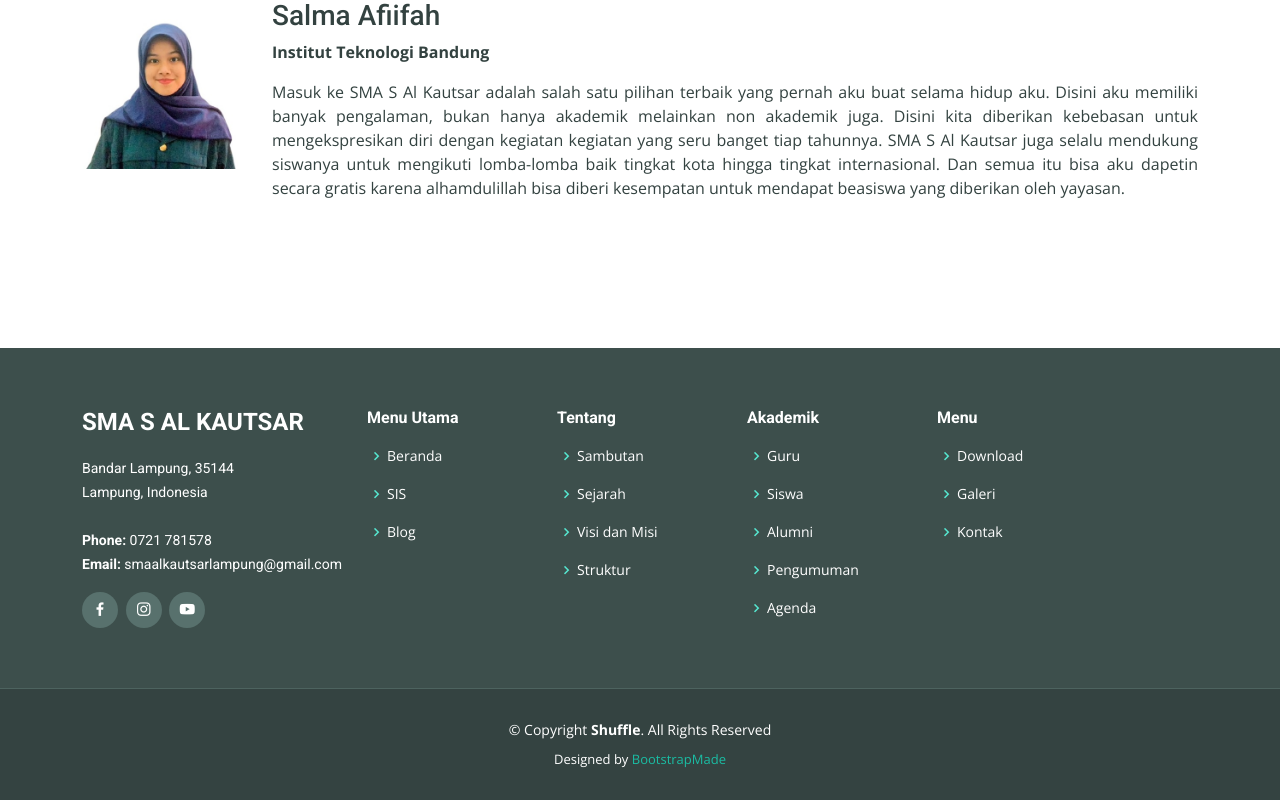
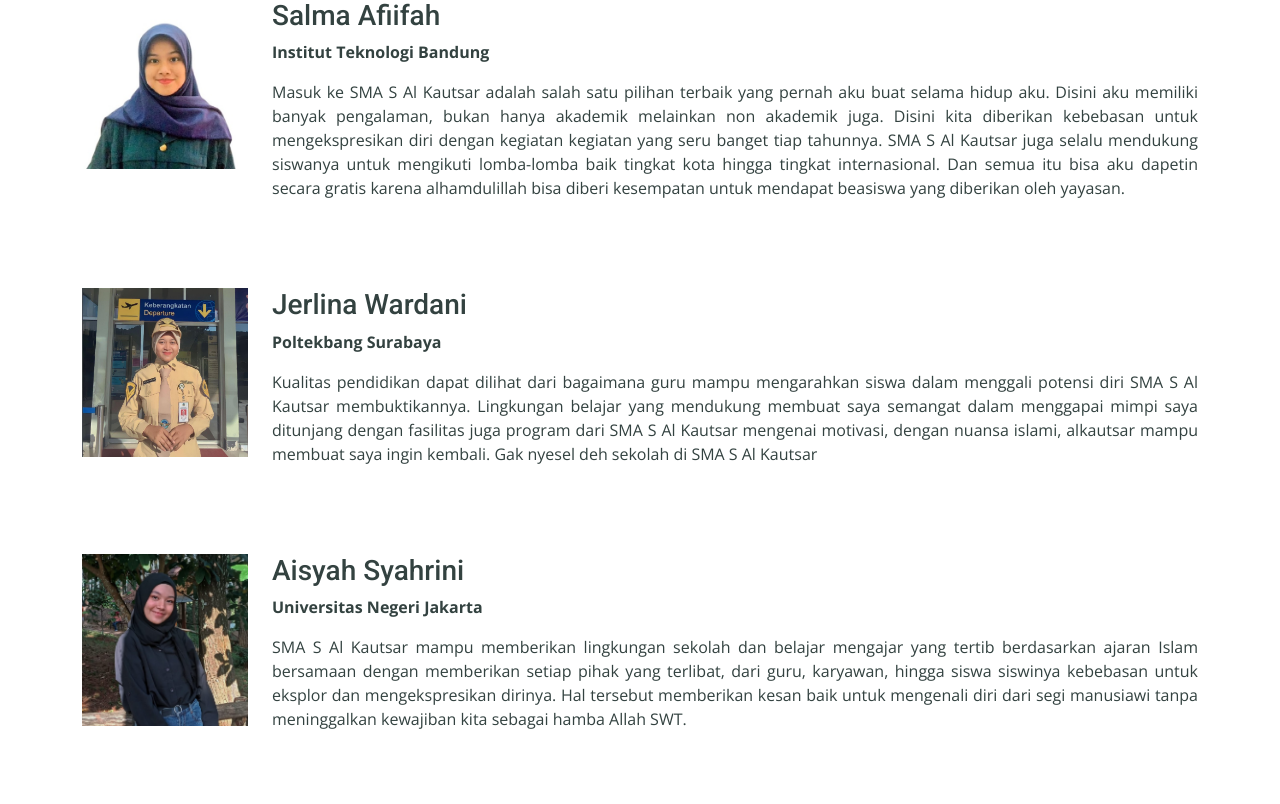
Before and after one commit to magiuz/project-aka, a CodeIgniter app: page /project-aka/index.php/alumni/index in a window 1280 px wide; the page is wider, and only the part inside the window is pictured. Shown: the part 847-1651 px from the top of that part. Run offline with CodeIgniter, Linux system fonts and the light colour scheme; data comes from the database, SQL or seed files in the repository; data that the repository does not hold is empty; some libraries are stand-ins or nearby versions.

Commit message:
chart alumni

```diff
--- a/application/controllers/alumni.php
+++ b/application/controllers/alumni.php
@@ -14,6 +14,7 @@ class Alumni extends CI_Controller{
 		$x['tot_files']=$this->db->get('tbl_files')->num_rows();
 		$x['tot_agenda']=$this->db->get('tbl_agenda')->num_rows();
 		$this->load->view('depan/v_alumni',$x);
+		$this->load->view('templates/chart');
 		$this->load->view('templates/footer');
 	}
 }
--- a/application/views/depan/v_alumni.php
+++ b/application/views/depan/v_alumni.php
@@ -55,7 +55,8 @@
 
         <div class="section-title">
           <h2>Alumni</h2>
-          <p>Magnam dolores commodi suscipit. Necessitatibus eius consequatur ex aliquid fuga eum quidem. Sit sint consectetur velit. Quisquam quos quisquam cupiditate. Et nemo qui impedit suscipit alias ea. Quia fugiat sit in iste officiis commodi quidem hic quas.</p>
+          <p>SMA S Al Kautsar melahirkan banyak siswa berprestasi membanggakan yang tersebar di seluruh Indonesia.</p>
+          <p>Apa kata mereka tentang SMA S Al Kautsar?</p>
         </div><br>
 
         <div class="row">
@@ -64,7 +65,7 @@
           </div>
           <div class="col-lg-10 col-md-6 content">
             <h3>Kemas Rayhan Muhammad</h3>
-            <p><strong>Universitas Gajah Mada</strong></p>
+            <p><strong>Universitas Gadjah Mada</strong></p>
             <p align="justify">
             Salah satu diferensiasi utama yang dimiliki oleh SMA S Al Kautsar adalah budaya Islaminya yang benar-benar terasa di lingkungan sekolah, seperti budaya salam, seluruh siswa yang diwajibkan menutup aurat, dan muatan lokal yang  mendukung penerapan nilai-nilai Islami di sekolah.
             Budaya yang diterapkan oleh SMA S Al-Kautsar juga mendukung prestasi akademik siswa. Hal ini telah terbukti dengan banyaknya kejuaraan yang telah dimenangkan oleh siswa SMA S Al-Kautsar dibidang akademik maupun non akademik.
@@ -100,7 +101,33 @@
           </div>
         </div><br><br><br>
 
+        <div class="row">
+          <div class="col-lg-2 col-md-6">
+            <img src="theme/images/alumni-4.jpg" class="img-fluid" alt="#">
+          </div>
+          <div class="col-lg-10 col-md-6 content">
+            <h3>Jerlina Wardani</h3>
+            <p><strong>Poltekbang Surabaya</strong></p>
+            <p align="justify">
+            Kualitas pendidikan dapat dilihat dari bagaimana guru mampu mengarahkan siswa dalam menggali potensi diri SMA S Al Kautsar membuktikannya. Lingkungan belajar yang mendukung membuat saya semangat dalam menggapai mimpi saya ditunjang dengan fasilitas juga program dari SMA S Al Kautsar mengenai motivasi, dengan nuansa islami, alkautsar mampu membuat saya ingin kembali.
+            Gak nyesel deh sekolah di SMA S Al Kautsar
+            </p>
+          </div>
+        </div><br><br><br>
 
+        <div class="row">
+          <div class="col-lg-2 col-md-6">
+            <img src="theme/images/alumni-5.jpg" class="img-fluid" alt="#">
+          </div>
+          <div class="col-lg-10 col-md-6 content">
+            <h3>Aisyah Syahrini</h3>
+            <p><strong>Universitas Negeri Jakarta</strong></p>
+            <p align="justify">
+            SMA S Al Kautsar mampu memberikan lingkungan sekolah dan belajar mengajar yang tertib berdasarkan ajaran Islam bersamaan dengan memberikan setiap pihak yang terlibat, dari guru, karyawan, hingga siswa siswinya kebebasan untuk eksplor dan mengekspresikan dirinya.
+            Hal tersebut memberikan kesan baik untuk mengenali diri dari segi manusiawi tanpa meninggalkan kewajiban kita sebagai hamba Allah SWT.
+            </p>
+          </div>
+        </div>
 
 
 
--- /dev/null
+++ b/application/views/templates/chart.php
@@ -0,0 +1,29 @@
+<html>
+  <head>
+    <script type="text/javascript" src="https://www.gstatic.com/charts/loader.js"></script>
+    <script type="text/javascript">
+      google.charts.load("current", {packages:["corechart"]});
+      google.charts.setOnLoadCallback(drawChart);
+      function drawChart() {
+        var data = google.visualization.arrayToDataTable([
+         ['Universitas', 'Jumlah Alumni'],
+         ['UI', 123],
+         ['UGM', 243],
+         ['IPB', 100],
+         ['ITB', 125]
+      ]);
+
+        var options = {
+          title: 'Persebaran PTN Alumni',
+          legend: { position: 'none' },
+        };
+
+        var chart = new google.visualization.BarChart(document.getElementById('chart_div'));
+        chart.draw(data, options);
+      }
+    </script>
+  </head>
+  <body>
+    <div id="chart_div" style="margin: 0 auto; width: 1200px; height: 600px;"></div>
+  </body>
+</html>
--- a/assets/aset/css/style.css
+++ b/assets/aset/css/style.css
@@ -520,12 +520,12 @@ section {
   text-transform: uppercase;
   margin-bottom: 20px;
   padding-bottom: 0;
-  color: #4b605c;
+  color: #374442;
 }
 
 .section-title p {
   margin-bottom: 0;
-  color: #5f7c78;
+  color: #425552;
 }
 
 /*--------------------------------------------------------------
```
Also changed, not shown: assets/images/16338608a628c275312c375f2ccff9fd.jpeg (added), assets/images/3bd1b37c472d4ed8b21aa805cc72ea56.png (added), assets/images/3de8dc294038a5b62591a4c4d870efdc.jpeg (added), theme/images/alumni-4.jpg (added), theme/images/alumni-5.jpg (added).
